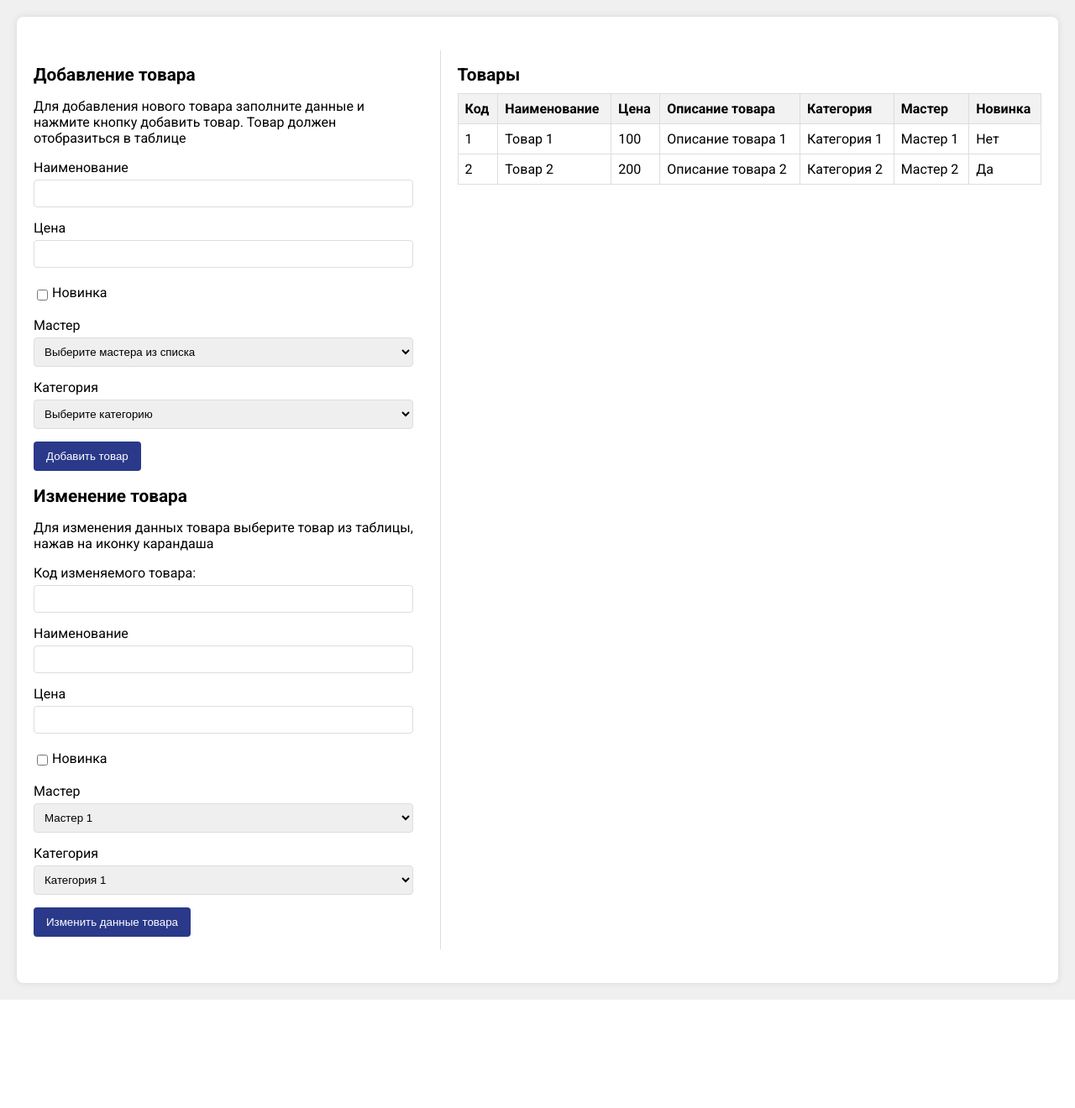
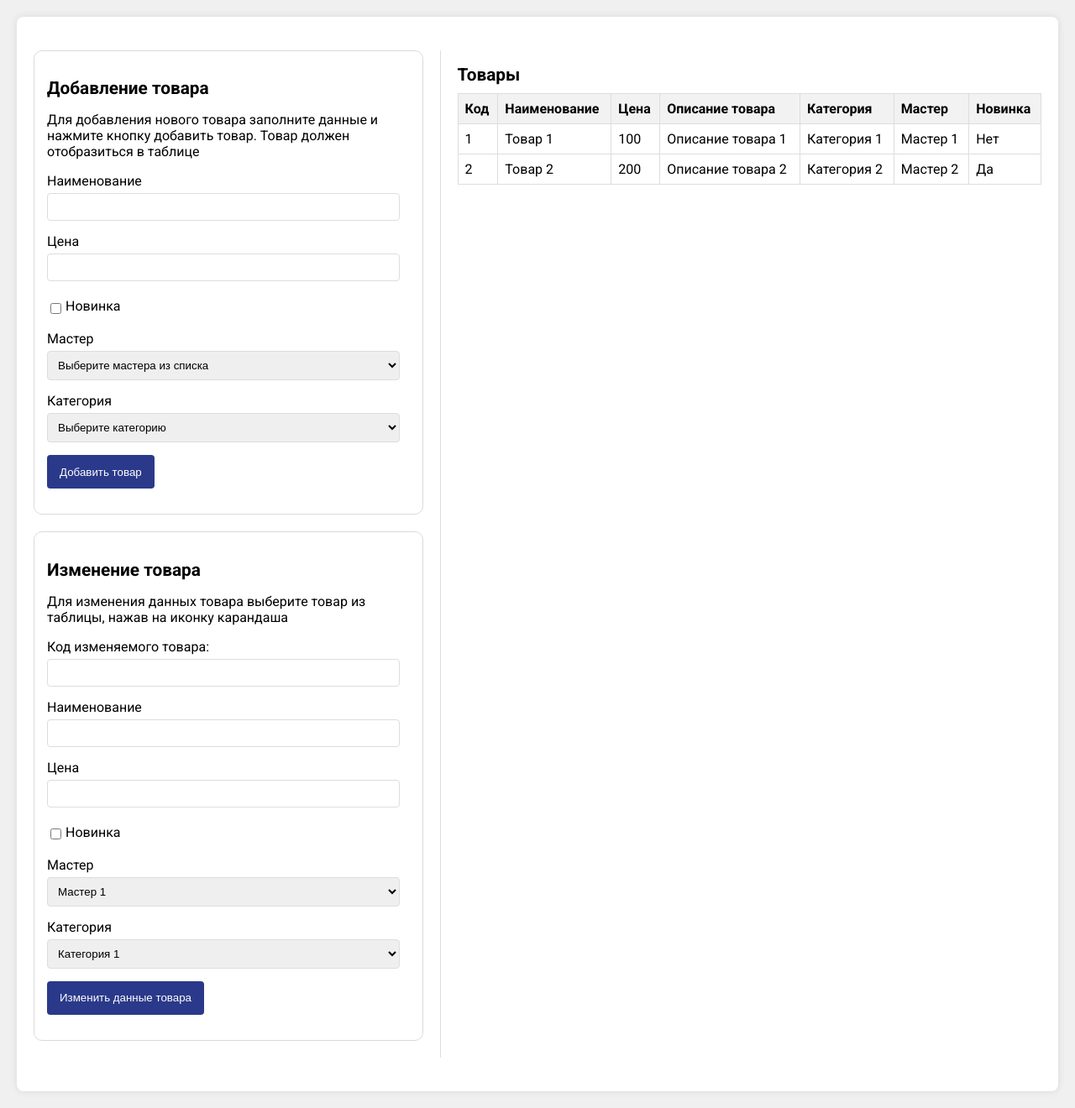
Before and after one commit to kak-rastoki/souvenir-shop-rbac-flask, a Flask app: page /admin in a window 1280 px wide. Shown: the part 121-1441 px from the top of the page at 84% size. Before the commit the page ends 1312 px from the top, so only its background shows below. Run offline with Flask 3, Linux system fonts and the light colour scheme.

Commit message:
AP -> Изменение дизайна формачек и флешек Флешки выводятся красным светом возле кнопки Формачки находятся в рамке и анимированны с выездом на курсор

```diff
--- a/static/css/admin.css
+++ b/static/css/admin.css
@@ -102,6 +102,7 @@ margin-right: 5px;
   border: none;
   border-radius: 4px;
   cursor: pointer;
+  height: 40px;
 }
 
 .form-group button:hover {
@@ -123,8 +124,40 @@ margin-right: 5px;
 .table th {
   background-color: #f2f2f2;
 }
+
 .section-title {
 font-size: 1.3em;
 font-weight: bold;
 margin-bottom: 10px;
 }
+
+
+.flash-messages {
+  margin:2px 20px;
+  color: rgb(204, 2, 2);
+  font-size: 13px;
+}
+
+
+.form-group:has(.flash-messages){
+  display: flex;
+  flex-direction: row;
+  height: 50px;
+
+}
+
+
+.form-cart{
+ border:1px solid rgba(0, 0, 0, 0.147);
+ padding:15px;
+ border-radius: 10px;
+ box-shadow: 0px 10px 20px rgba(0, 0, 0, 0);
+ transition: 1s;
+ margin:0px 0px 20px 0px;
+}
+
+
+.form-cart:hover{
+  box-shadow: 5px 10px 15px rgba(0, 0, 0, 0.173);
+  transition: 1s;
+}
--- a/templates/admin/A_products.html
+++ b/templates/admin/A_products.html
@@ -8,20 +8,10 @@
 <div class="container">
     <div class="main-content">
         <div class="form-section">
+            <section class = "form-cart">
             <h2 class="section-title">Добавление товара</h2>
             <p>Для добавления нового товара заполните данные и нажмите кнопку добавить товар. Товар должен отобразиться в таблице</p>
-            {% with messages = get_flashed_messages(with_categories=true) %}
-                {% if messages %}
-                    <div class="flash-messages">
-                        {% for category, message in messages %}
-                            <div class="alert alert-{{ category }}">{{ message }}</div>
-                        {% endfor %}
-                    </div>
-                {% endif %}
-            {% endwith %}
-
-
-            <form method="POST" action="{{url_for('AP_add_product')}}">
+            <form  method="POST" action="{{url_for('AP_add_product')}}">
                 <div class="form-group">
                     <label for="name">Наименование</label>
                     <input type="text" id="name" name="name" required>
@@ -56,9 +46,20 @@
                 </div>
                 <div class="form-group">
                     <button type="submit">Добавить товар</button>
+                    {% with messages = get_flashed_messages(with_categories=true) %}
+                    {% if messages %}
+                        <div class="flash-messages">
+                            {% for category, message in messages %}
+                                <div class="alert alert-{{ category }}">{{ message }}</div>
+                            {% endfor %}
+                        </div>
+                    {% endif %}
+                {% endwith %}
                 </div>
             </form>
+            </section>
 
+            <section class="form-cart">
             <h2 class="section-title">Изменение товара</h2>
             <p>Для изменения данных товара выберите товар из таблицы, нажав на иконку карандаша</p>
             <form>
@@ -98,6 +99,8 @@
                     <button type="submit">Изменить данные товара</button>
                 </div>
             </form>
+            </section>
+
         </div>
         <div class="table-section">
             <h2 class="section-title">Товары</h2>
@@ -115,6 +118,8 @@
                 </thead>
                 <tbody>
                     <!-- Данные таблицы будут добавлены позже -->
+
+
                     <tr>
                         <td>1</td>
                         <td>Товар 1</td>
```
Also changed, not shown: instance/woodyDB.db.
